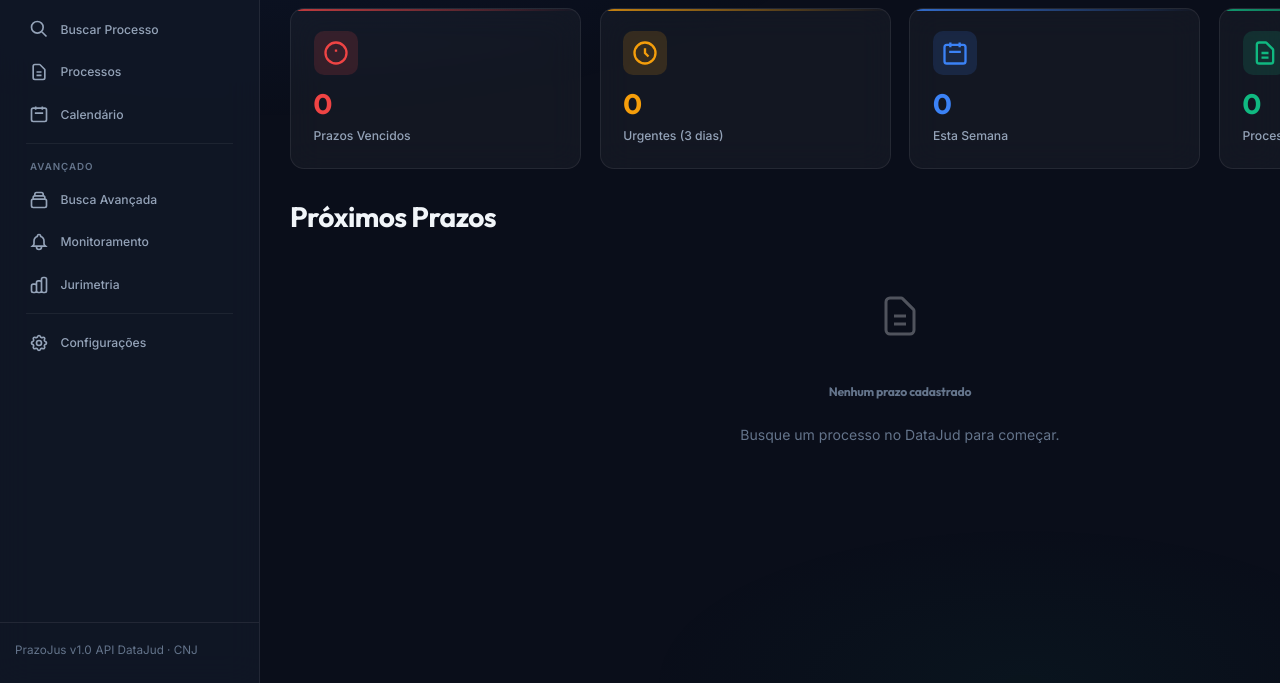
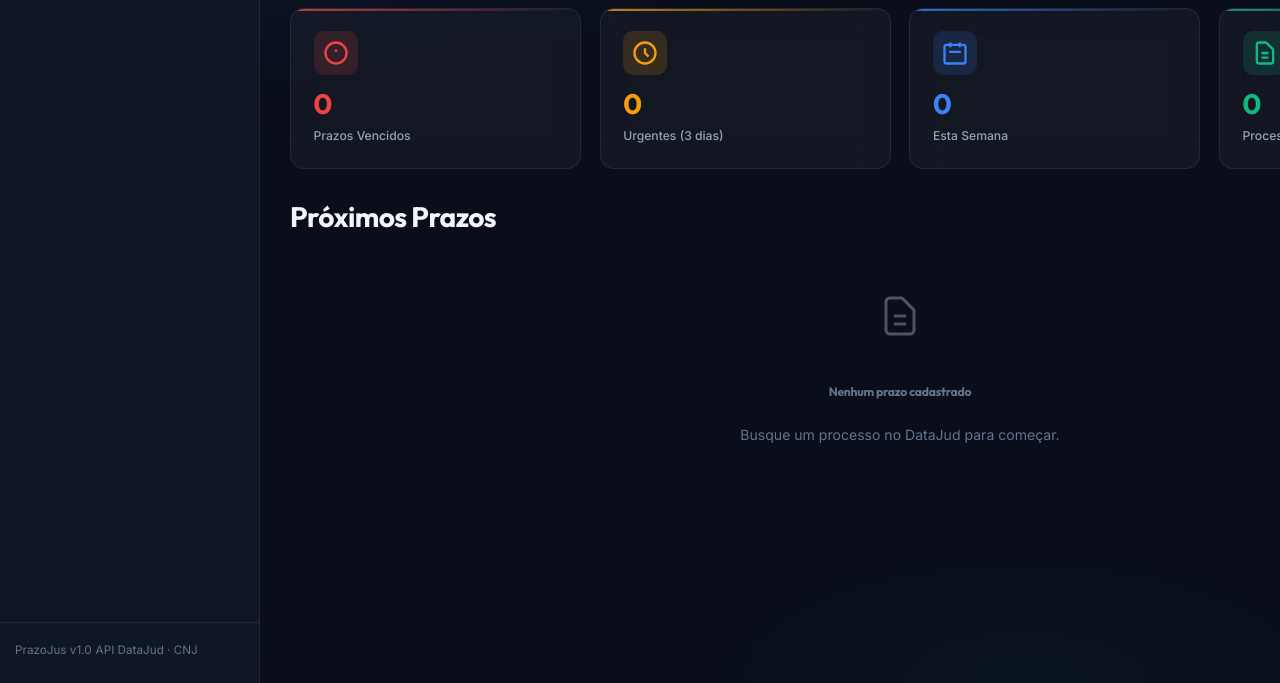
Before and after one commit to caleberibeiro/juspublicando, a website: page index.html in a window 1280 px wide. Shown: the part 117-800 px from the top of the page. Drawn offline with Linux system fonts and the light colour scheme.

Commit message:
feat: Simplify sidebar - keep only Publicações DJEN

```diff
--- a/index.html
+++ b/index.html
@@ -35,66 +35,6 @@
                             <path d="M19 20H5a2 2 0 01-2-2V6a2 2 0 012-2h10a2 2 0 012 2v1m2 13a2 2 0 01-2-2V7m2 13a2 2 0 002-2V9a2 2 0 00-2-2h-2m-4-3H9M7 16h6M7 8h6v4H7V8z"/>
                         </svg>
                         <span>Publicações DJEN</span>
-                    </a>
-                </li>
-                <li>
-                    <a href="#buscar" class="nav-item" data-page="buscar">
-                        <svg width="20" height="20" fill="none" stroke="currentColor" stroke-width="2" viewBox="0 0 24 24">
-                            <path d="M21 21l-6-6m2-5a7 7 0 11-14 0 7 7 0 0114 0z"/>
-                        </svg>
-                        <span>Buscar Processo</span>
-                    </a>
-                </li>
-                <li>
-                    <a href="#processos" class="nav-item" data-page="processos">
-                        <svg width="20" height="20" fill="none" stroke="currentColor" stroke-width="2" viewBox="0 0 24 24">
-                            <path d="M9 12h6m-6 4h6m2 5H7a2 2 0 01-2-2V5a2 2 0 012-2h5.586a1 1 0 01.707.293l5.414 5.414a1 1 0 01.293.707V19a2 2 0 01-2 2z"/>
-                        </svg>
-                        <span>Processos</span>
-                    </a>
-                </li>
-                <li>
-                    <a href="#calendario" class="nav-item" data-page="calendario">
-                        <svg width="20" height="20" fill="none" stroke="currentColor" stroke-width="2" viewBox="0 0 24 24">
-                            <path d="M8 7V3m8 4V3m-9 8h10M5 21h14a2 2 0 002-2V7a2 2 0 00-2-2H5a2 2 0 00-2 2v12a2 2 0 002 2z"/>
-                        </svg>
-                        <span>Calendário</span>
-                    </a>
-                </li>
-                <li class="nav-separator"></li>
-                <li class="nav-section-label">Avançado</li>
-                <li>
-                    <a href="#busca-avancada" class="nav-item" data-page="busca-avancada">
-                        <svg width="20" height="20" fill="none" stroke="currentColor" stroke-width="2" viewBox="0 0 24 24">
-                            <path d="M19 11H5m14 0a2 2 0 012 2v6a2 2 0 01-2 2H5a2 2 0 01-2-2v-6a2 2 0 012-2m14 0V9a2 2 0 00-2-2M5 11V9a2 2 0 012-2m0 0V5a2 2 0 012-2h6a2 2 0 012 2v2M7 7h10"/>
-                        </svg>
-                        <span>Busca Avançada</span>
-                    </a>
-                </li>
-                <li>
-                    <a href="#monitoramento" class="nav-item" data-page="monitoramento">
-                        <svg width="20" height="20" fill="none" stroke="currentColor" stroke-width="2" viewBox="0 0 24 24">
-                            <path d="M15 17h5l-1.405-1.405A2.032 2.032 0 0118 14.158V11a6.002 6.002 0 00-4-5.659V5a2 2 0 10-4 0v.341C7.67 6.165 6 8.388 6 11v3.159c0 .538-.214 1.055-.595 1.436L4 17h5m6 0v1a3 3 0 11-6 0v-1m6 0H9"/>
-                        </svg>
-                        <span>Monitoramento</span>
-                    </a>
-                </li>
-                <li>
-                    <a href="#jurimetria" class="nav-item" data-page="jurimetria">
-                        <svg width="20" height="20" fill="none" stroke="currentColor" stroke-width="2" viewBox="0 0 24 24">
-                            <path d="M9 19v-6a2 2 0 00-2-2H5a2 2 0 00-2 2v6a2 2 0 002 2h2a2 2 0 002-2zm0 0V9a2 2 0 012-2h2a2 2 0 012 2v10m-6 0a2 2 0 002 2h2a2 2 0 002-2m0 0V5a2 2 0 012-2h2a2 2 0 012 2v14a2 2 0 01-2 2h-2a2 2 0 01-2-2z"/>
-                        </svg>
-                        <span>Jurimetria</span>
-                    </a>
-                </li>
-                <li class="nav-separator"></li>
-                <li>
-                    <a href="#config" class="nav-item" data-page="config">
-                        <svg width="20" height="20" fill="none" stroke="currentColor" stroke-width="2" viewBox="0 0 24 24">
-                            <path d="M10.325 4.317c.426-1.756 2.924-1.756 3.35 0a1.724 1.724 0 002.573 1.066c1.543-.94 3.31.826 2.37 2.37a1.724 1.724 0 001.066 2.573c1.756.426 1.756 2.924 0 3.35a1.724 1.724 0 00-1.066 2.573c.94 1.543-.826 3.31-2.37 2.37a1.724 1.724 0 00-2.573 1.066c-.426 1.756-2.924 1.756-3.35 0a1.724 1.724 0 00-2.573-1.066c-1.543.94-3.31-.826-2.37-2.37a1.724 1.724 0 00-1.066-2.573c-1.756-.426-1.756-2.924 0-3.35a1.724 1.724 0 001.066-2.573c-.94-1.543.826-3.31 2.37-2.37.996.608 2.296.07 2.572-1.065z"/>
-                            <path d="M15 12a3 3 0 11-6 0 3 3 0 016 0z"/>
-                        </svg>
-                        <span>Configurações</span>
                     </a>
                 </li>
             </ul>
```
